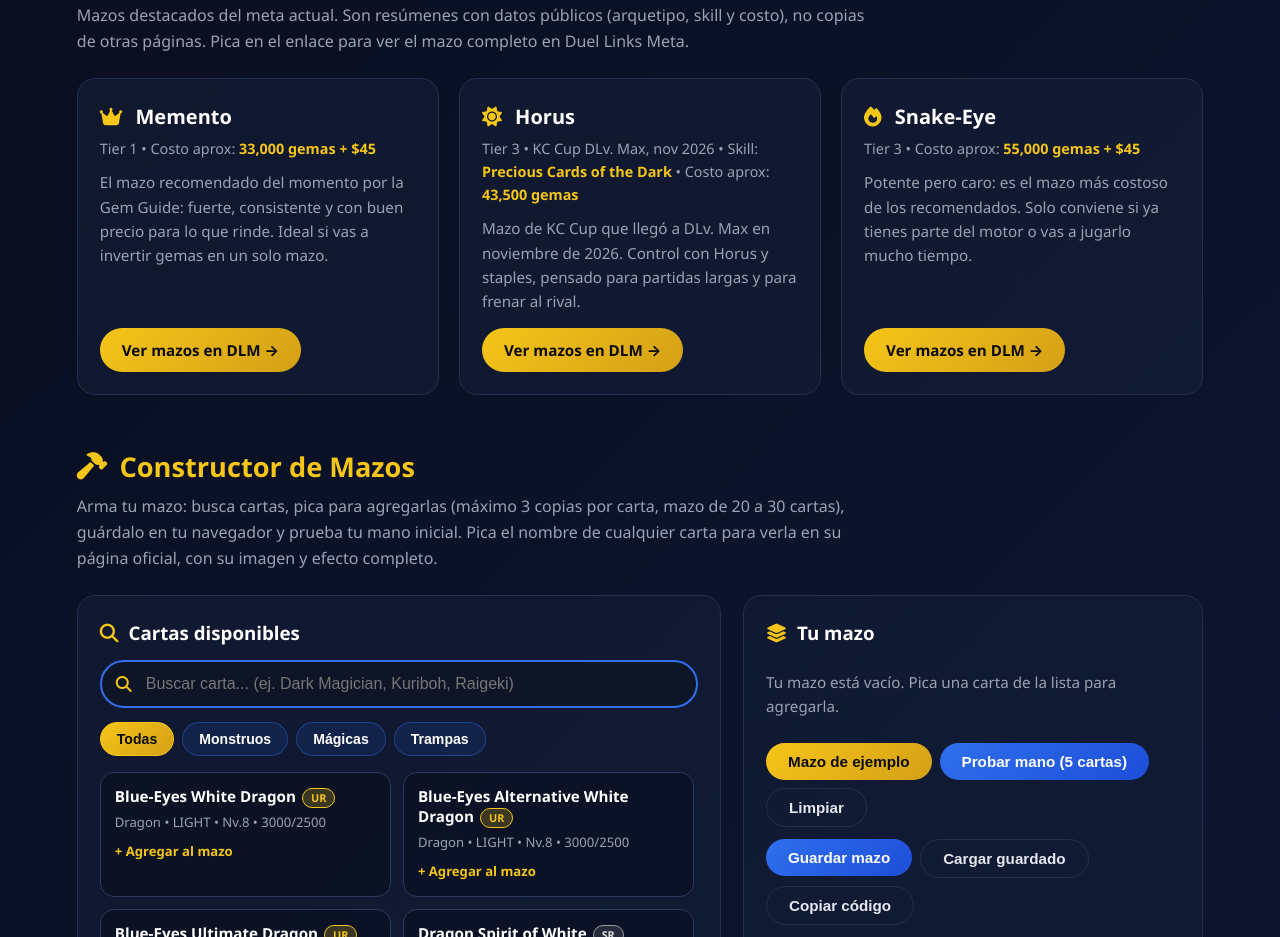
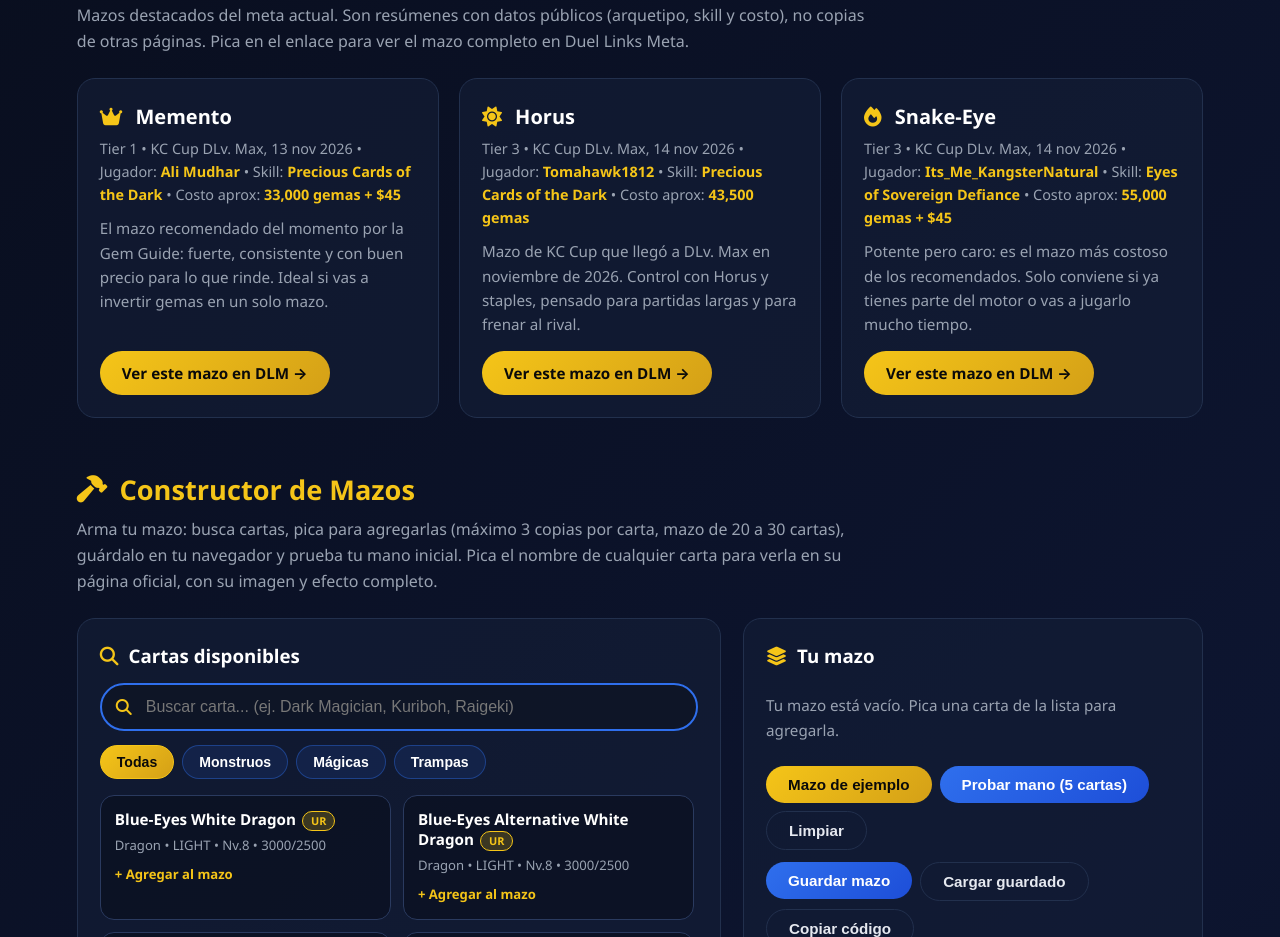
Before and after one commit to vampysec/Yu-Gi-Oh, a plain HTML site: page index.html in a window 1280 px wide. Shown: the part 1133-2070 px from the top of the page. Drawn offline with Linux system fonts and the light colour scheme.

Commit message:
Mazos Top: cada botón lleva directo a ese mazo en Duel Links Meta (Memento Ali Mudhar, Horus Tomahawk1812, Snake-Eye Its_Me_KangsterNatural)

```diff
--- a/index.html
+++ b/index.html
@@ -509,21 +509,21 @@
     <div class="grid">
         <div class="deck-card">
             <h3><i class="fas fa-crown"></i> Memento</h3>
-            <div class="deck-meta">Tier 1 • Costo aprox: <b>33,000 gemas + $45</b></div>
+            <div class="deck-meta">Tier 1 • KC Cup DLv. Max, 13 nov 2026 • Jugador: <b>Ali Mudhar</b> • Skill: <b>Precious Cards of the Dark</b> • Costo aprox: <b>33,000 gemas + $45</b></div>
             <p>El mazo recomendado del momento por la Gem Guide: fuerte, consistente y con buen precio para lo que rinde. Ideal si vas a invertir gemas en un solo mazo.</p>
-            <a class="btn" href="https://www.duellinksmeta.com/top-decks" target="_blank" rel="noopener">Ver mazos en DLM →</a>
+            <a class="btn" href="https://www.duellinksmeta.com/top-decks/kc-cup-dlv.-max/november-2026/memento/ali-mudhar/Te3HE" target="_blank" rel="noopener">Ver este mazo en DLM →</a>
         </div>
         <div class="deck-card">
             <h3><i class="fas fa-sun"></i> Horus</h3>
-            <div class="deck-meta">Tier 3 • KC Cup DLv. Max, nov 2026 • Skill: <b>Precious Cards of the Dark</b> • Costo aprox: <b>43,500 gemas</b></div>
+            <div class="deck-meta">Tier 3 • KC Cup DLv. Max, 14 nov 2026 • Jugador: <b>Tomahawk1812</b> • Skill: <b>Precious Cards of the Dark</b> • Costo aprox: <b>43,500 gemas</b></div>
             <p>Mazo de KC Cup que llegó a DLv. Max en noviembre de 2026. Control con Horus y staples, pensado para partidas largas y para frenar al rival.</p>
-            <a class="btn" href="https://www.duellinksmeta.com/top-decks" target="_blank" rel="noopener">Ver mazos en DLM →</a>
+            <a class="btn" href="https://www.duellinksmeta.com/top-decks/kc-cup-dlv.-max/november-2026/horus/tomahawk1812/F4sSE" target="_blank" rel="noopener">Ver este mazo en DLM →</a>
         </div>
         <div class="deck-card">
             <h3><i class="fas fa-fire"></i> Snake-Eye</h3>
-            <div class="deck-meta">Tier 3 • Costo aprox: <b>55,000 gemas + $45</b></div>
+            <div class="deck-meta">Tier 3 • KC Cup DLv. Max, 14 nov 2026 • Jugador: <b>Its_Me_KangsterNatural</b> • Skill: <b>Eyes of Sovereign Defiance</b> • Costo aprox: <b>55,000 gemas + $45</b></div>
             <p>Potente pero caro: es el mazo más costoso de los recomendados. Solo conviene si ya tienes parte del motor o vas a jugarlo mucho tiempo.</p>
-            <a class="btn" href="https://www.duellinksmeta.com/top-decks" target="_blank" rel="noopener">Ver mazos en DLM →</a>
+            <a class="btn" href="https://www.duellinksmeta.com/top-decks/kc-cup-dlv.-max/november-2026/snake-eye/its_me_kangsternatural%F0%9F%93%B7%E2%AD%90/90PM2" target="_blank" rel="noopener">Ver este mazo en DLM →</a>
         </div>
     </div>
 </section>
```
